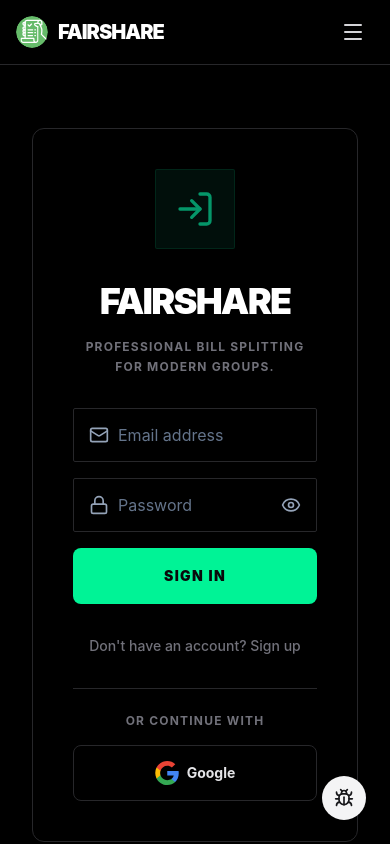
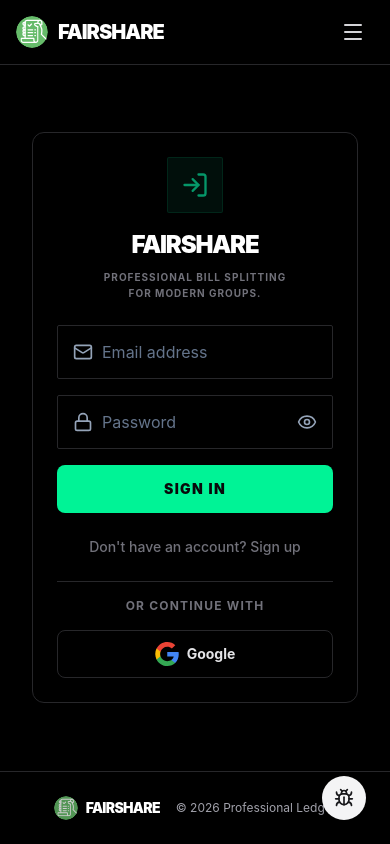
Before and after one commit to satwikm39/FairShare, a React (Vite) app in the folder frontend/: page /login in a window 390 px wide. Shown: the top 844 px of the page. Built offline with nearby package versions, Linux system fonts and the light colour scheme; no server answers.

Commit message:
Fix: Make the mobile login page more compact

```diff
--- a/frontend/src/views/Login.tsx
+++ b/frontend/src/views/Login.tsx
@@ -63,16 +63,16 @@ export function Login() {
   };
 
   return (
-    <div className="min-h-[80vh] flex items-center justify-center py-12 px-4 sm:px-6 lg:px-8 animate-in fade-in zoom-in-95 duration-500">
-      <Card className="max-w-md w-full space-y-8 p-10 text-center shadow-2xl border-zinc-200 dark:border-zinc-800 bg-white dark:bg-black rounded-sharp">
+    <div className="min-h-[80vh] flex items-center justify-center py-6 md:py-12 px-4 sm:px-6 lg:px-8 animate-in fade-in zoom-in-95 duration-500">
+      <Card className="max-w-md w-full space-y-6 md:space-y-8 p-6 md:p-10 text-center shadow-2xl border-zinc-200 dark:border-zinc-800 bg-white dark:bg-black rounded-sharp">
         <div>
-          <div className="mx-auto flex items-center justify-center h-20 w-20 rounded-sharp bg-brand-50 dark:bg-brand-900/20 mb-8 border border-brand-500/10">
-            <LogIn className="h-10 w-10 text-brand-600 dark:text-brand-400" />
+          <div className="mx-auto flex items-center justify-center h-14 w-14 md:h-20 md:w-20 rounded-sharp bg-brand-50 dark:bg-brand-900/20 mb-4 md:mb-8 border border-brand-500/10">
+            <LogIn className="h-7 w-7 md:h-10 md:w-10 text-brand-600 dark:text-brand-400" />
           </div>
-          <h2 className="text-4xl font-black text-zinc-900 dark:text-white tracking-tighter uppercase mb-4">
+          <h2 className="text-2xl md:text-4xl font-black text-zinc-900 dark:text-white tracking-tighter uppercase mb-2 md:mb-4">
             FairShare
           </h2>
-          <p className="text-xs text-zinc-500 dark:text-zinc-500 font-bold uppercase tracking-widest leading-relaxed mb-6">
+          <p className="text-[10px] md:text-xs text-zinc-500 dark:text-zinc-500 font-bold uppercase tracking-widest leading-relaxed mb-4 md:mb-6">
             Professional bill splitting <br /> for modern groups.
           </p>
         </div>
@@ -105,7 +105,7 @@ export function Login() {
 
           <Button
             type="submit"
-            className="w-full h-14 text-sm font-black uppercase tracking-widest shadow-brand-500/10 border-brand-500/20"
+            className="w-full h-12 md:h-14 text-sm font-black uppercase tracking-widest shadow-brand-500/10 border-brand-500/20"
             isLoading={isLoading}
           >
             {isSignUp ? 'Create Account' : 'Sign In'}
@@ -123,12 +123,12 @@ export function Login() {
           </button>
         </div>
 
-        <div className="mt-8 pt-6 border-t border-zinc-200 dark:border-zinc-800">
+        <div className="mt-6 pt-4 md:mt-8 md:pt-6 border-t border-zinc-200 dark:border-zinc-800">
           <p className="text-xs text-zinc-500 font-bold uppercase tracking-widest mb-4">Or continue with</p>
           <Button
             type="button"
             variant="outline"
-            className="w-full h-14 text-sm font-bold shadow-sm flex items-center justify-center gap-3"
+            className="w-full h-12 md:h-14 text-sm font-bold shadow-sm flex items-center justify-center gap-3"
             onClick={handleGoogleLogin}
             disabled={isLoading}
             isLoading={isLoading}
```
